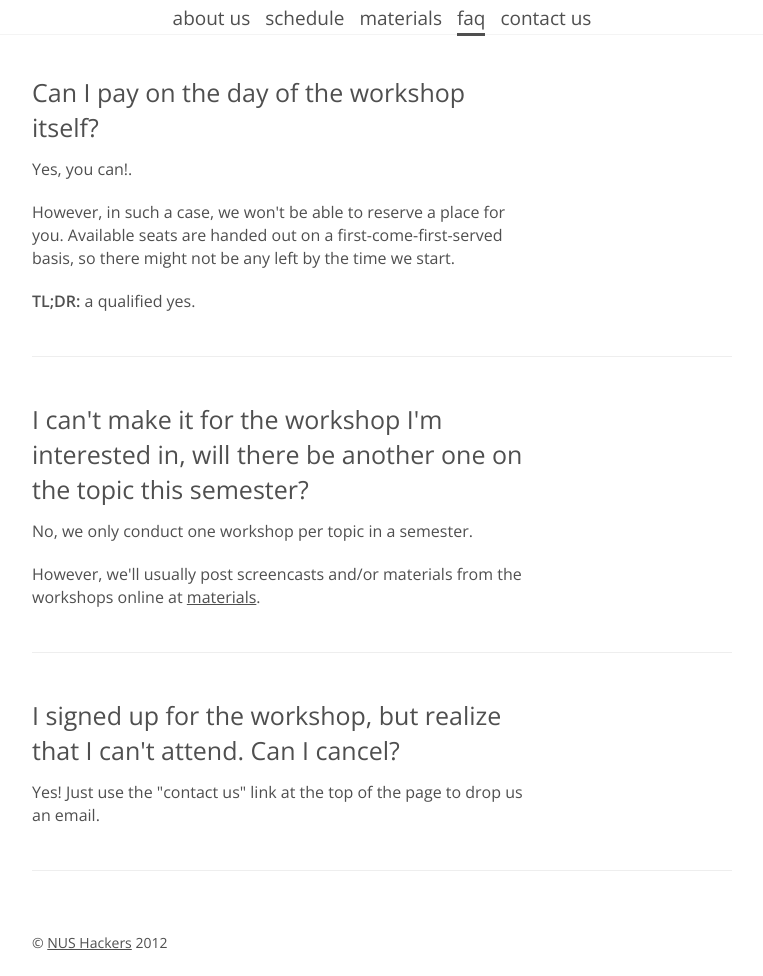
After one commit to nushackers/hackerschool, a Flask app: page /faq in a window 1280 px wide. The commit adds this page. Shown: the part 354-1330 px from the top of the page, without its empty margins (258-1021 px from the left). Run offline with Flask 2, Linux system fonts and the light colour scheme; style sheets or scripts are compiled from the project's sources.

Commit message:
added faq page. the css needs to be regen'ed

```diff
--- a/static/css/main.less
+++ b/static/css/main.less
@@ -93,14 +93,14 @@ h3 {
   font-weight: 300;
   line-height: 35px;
 }
-.events {
+.events, .questions {
   margin-top: -20px;
   margin-left: 0;
   ul, li {
     list-style: none;
     margin-left: 0;
   }
-  .event {
+  .event, .question {
     position: relative;
     min-height: 180px;
     border-bottom: solid 1px #eee;
--- /dev/null
+++ b/templates/faq.html
@@ -0,0 +1,54 @@
+{% extends "layout.html" %}
+{% block content %}
+<section class='centered'>
+  <ul class="questions">
+    <li class="question">
+        <div class="info">
+            <h3>Can I pay on the day of the workshop itself?</h3>
+            <div class="row">
+                <p>
+                  Yes, you can!.
+                </p>
+                <p>
+                  However, in such a case, we won't be able to reserve
+                  a place for you. Available seats are handed out on a
+                  first-come-first-served basis, so there might not be
+                  any left by the time we start.
+                </p>
+                <p>
+                  <span class="label">TL;DR:</span> a qualified yes.
+                </p>
+            </div>
+        </div>
+    </li>
+    <li class="question">
+        <div class="info">
+            <h3>I can't make it for the workshop I'm interested in,
+            will there be another one on the topic this semester?</h3>
+            <div class="row">
+                <p>
+                  No, we only conduct one workshop per topic in a semester.
+                </p>
+                <p>
+                  However, we'll usually post screencasts and/or
+                  materials from the workshops online at {{
+                  link_to('materials', "materials") }}.
+                </p>
+            </div>
+        </div>
+    </li>
+    <li class="question">
+        <div class="info">
+            <h3>I signed up for the workshop, but realize that I
+            can't attend. Can I cancel?</h3>
+            <div class="row">
+                <p>
+                  Yes! Just use the "contact us" link at the top of
+                  the page to drop us an email.
+                </p>
+            </div>
+        </div>
+    </li>
+  </ul>
+</section>
+{% endblock %}
--- a/templates/layout.html
+++ b/templates/layout.html
@@ -1,3 +1,7 @@
+{% macro link_to(endpoint, text) -%}
+<a href="{{ url_for(endpoint, **kwargs) }}">{{ text|safe }}</a>
+{%- endmacro %}
+
 <!DOCTYPE html>
 <html>
 <head>
```
